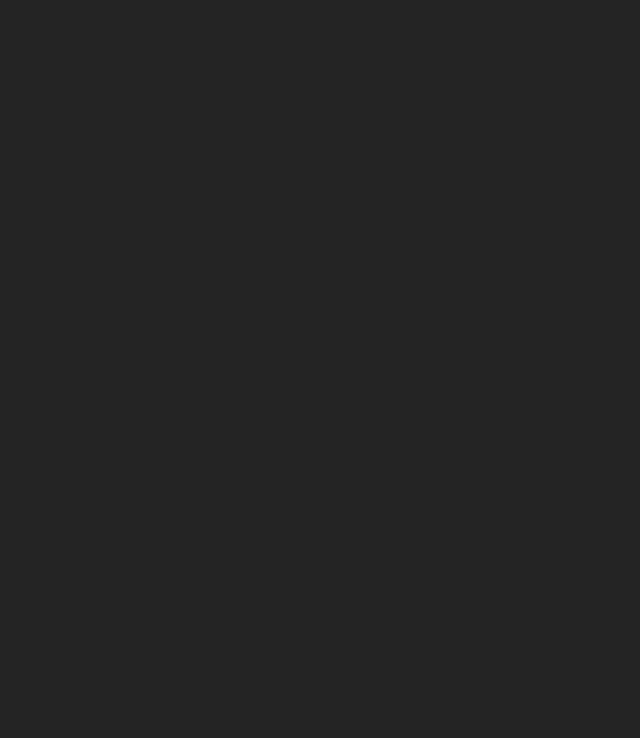
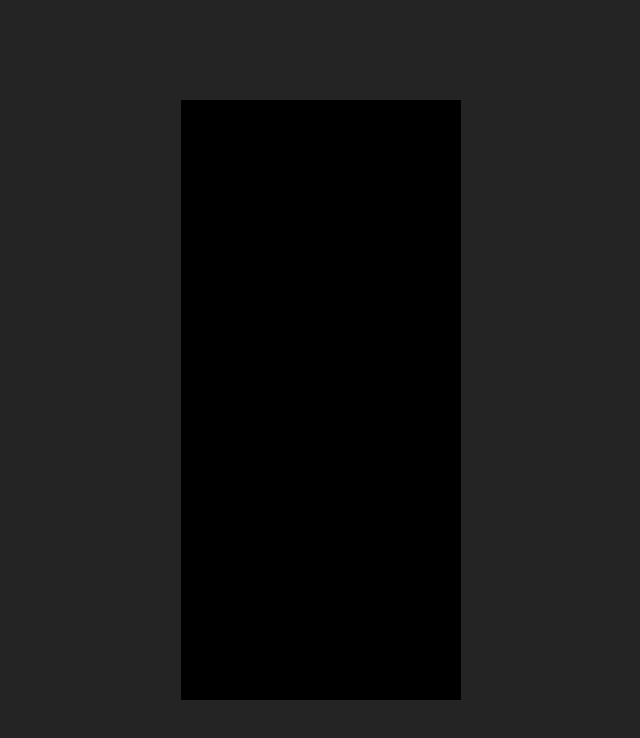
Before and after one commit to AnselmoDelHoyo/tetris-memo, a website built with Vite: page index.html in a window 1280 px wide. Shown: the whole page, without its empty margins (319-959 px from the left). Built offline with nearby package versions, Linux system fonts and the light colour scheme.

Commit message:
Game loop

```diff
--- a/main.js
+++ b/main.js
@@ -13,3 +13,17 @@ canvas.width = BLOCK_SIZE * BOARD_WIDTH
 canvas.height = BLOCK_SIZE * BOARD_HEIGHT
 
 context.scale(BLOCK_SIZE, BLOCK_SIZE)
+
+// Game loop
+
+function update () {
+  draw()
+  window.requestAnimationFrame(update)
+}
+
+function draw () {
+  context.fillStyle = '#000'
+  context.fillRect(0, 0, canvas.width, canvas.height)
+}
+
+update()
--- a/style.css
+++ b/style.css
@@ -19,6 +19,7 @@
 }
 
 body {
+  height: 100vh;
   display: grid;
   place-content: center;
 }
```
